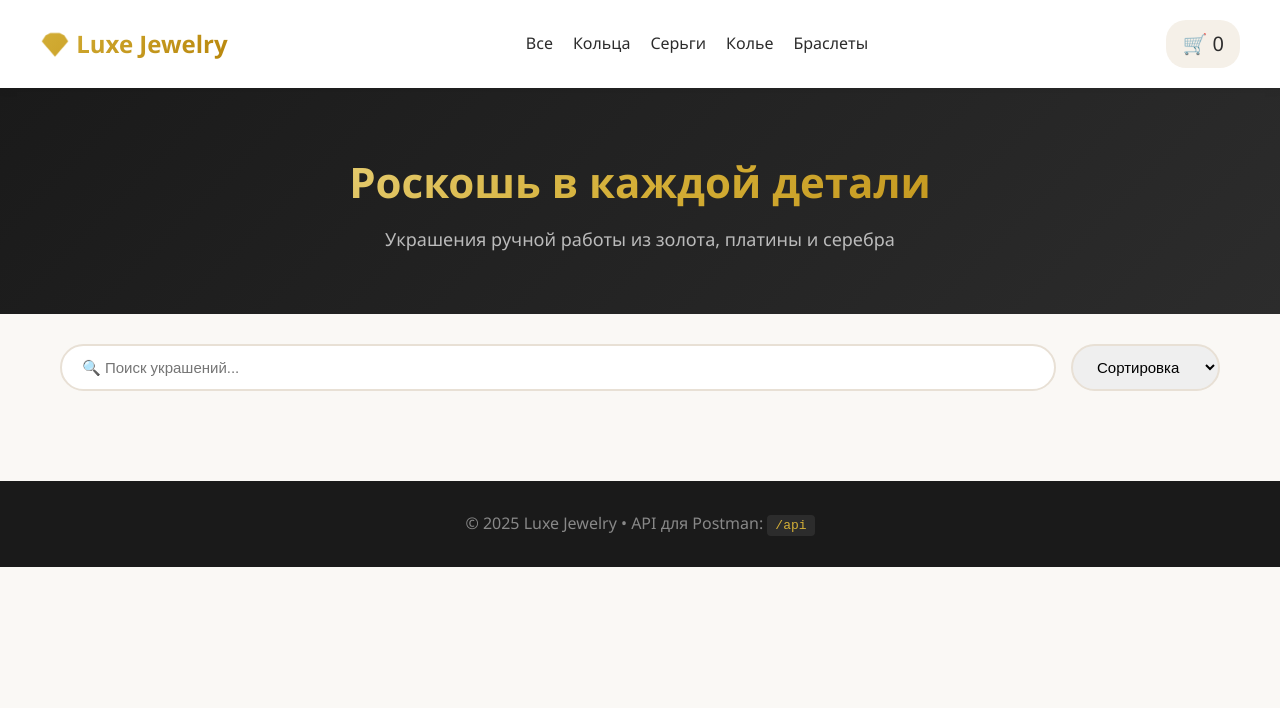
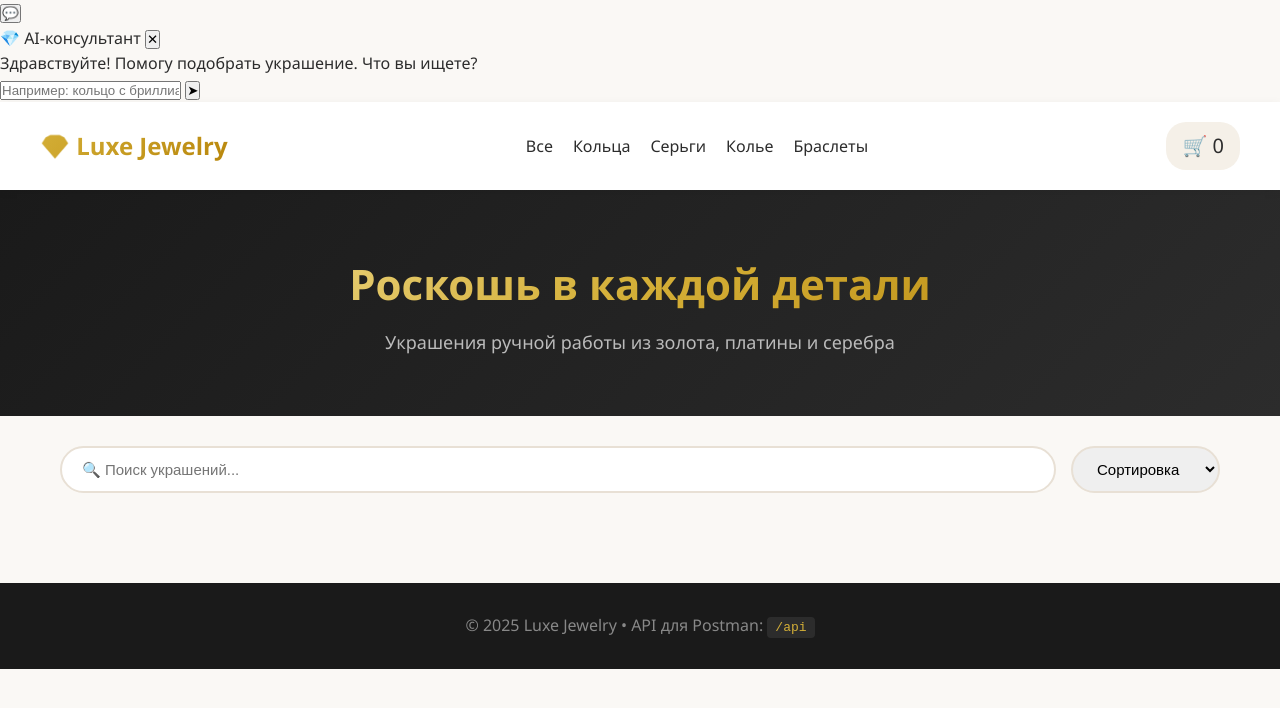
Before and after one commit to Nastya115wer/Jewelry-Shop, a website: page public/index.html in a window 1280 px wide. Drawn offline with Linux system fonts and the light colour scheme; no server answers.

Commit message:
Update index.html

```diff
--- a/public/index.html
+++ b/public/index.html
@@ -6,7 +6,34 @@
   <title>💎 Luxe Jewelry — Ювелирный магазин</title>
   <link rel="stylesheet" href="style.css">
 </head>
-<body>
+<!-- Кнопка открытия чата -->
+<button id="aiToggle" class="ai-toggle">💬</button>
+
+<!-- Окно чата -->
+<div id="aiWidget" class="ai-widget">
+  <div class="ai-header">
+    <span>💎 AI-консультант</span>
+    <button id="aiClose" class="ai-close">✕</button>
+  </div>
+
+  <div id="aiMessages" class="ai-messages">
+    <div class="ai-message ai-bot">
+      Здравствуйте! Помогу подобрать украшение. Что вы ищете?
+    </div>
+  </div>
+
+  <form id="aiForm" class="ai-form">
+    <input
+      type="text"
+      id="aiInput"
+      placeholder="Например: кольцо с бриллиантом до 100000..."
+      autocomplete="off"
+      maxlength="2000"
+    >
+    <button type="submit" id="aiSend">➤</button>
+  </form>
+</div>
+  <body>
   <header>
     <div class="container header-inner">
       <div class="logo">💎 Luxe Jewelry</div>
```
